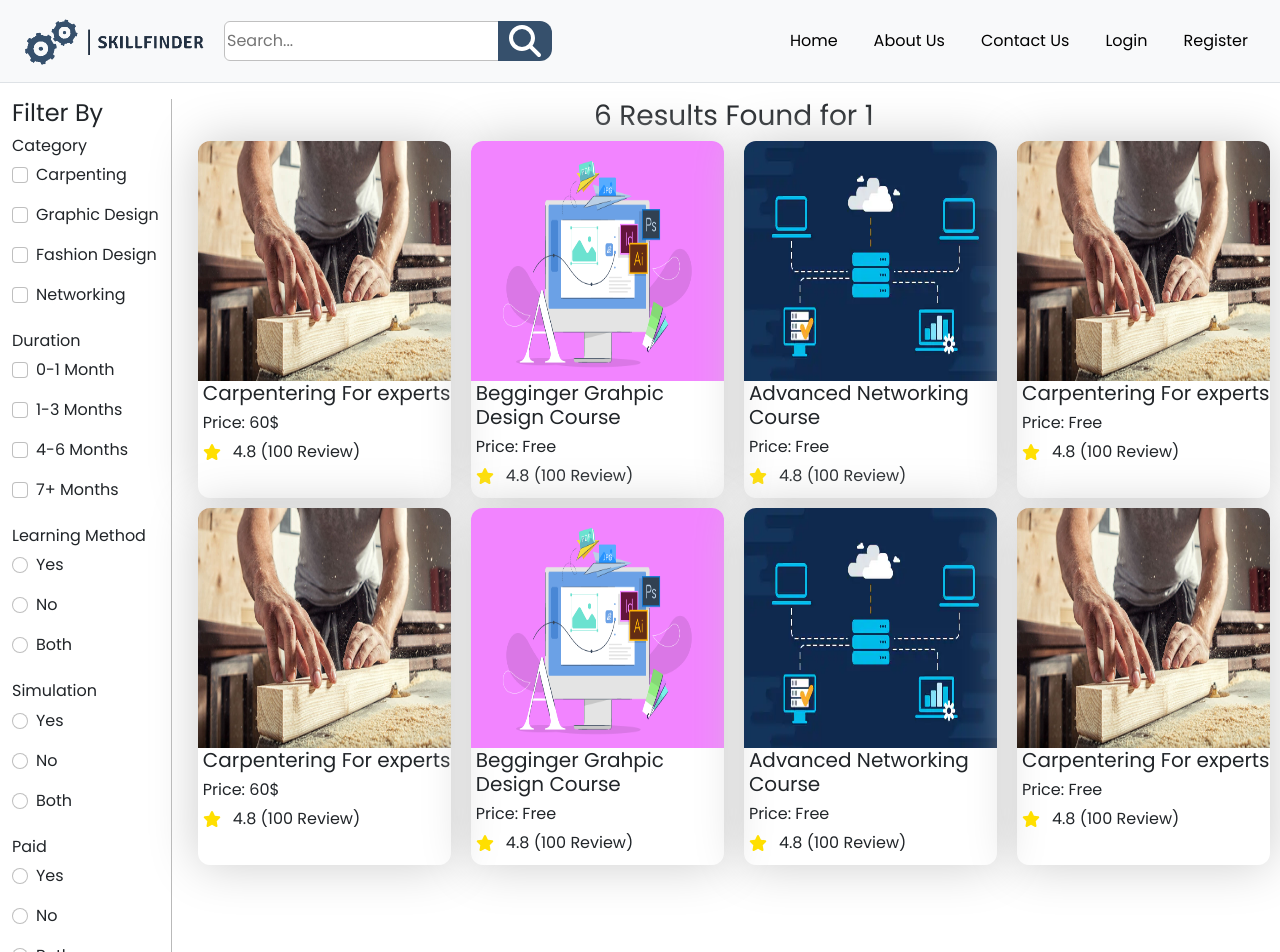
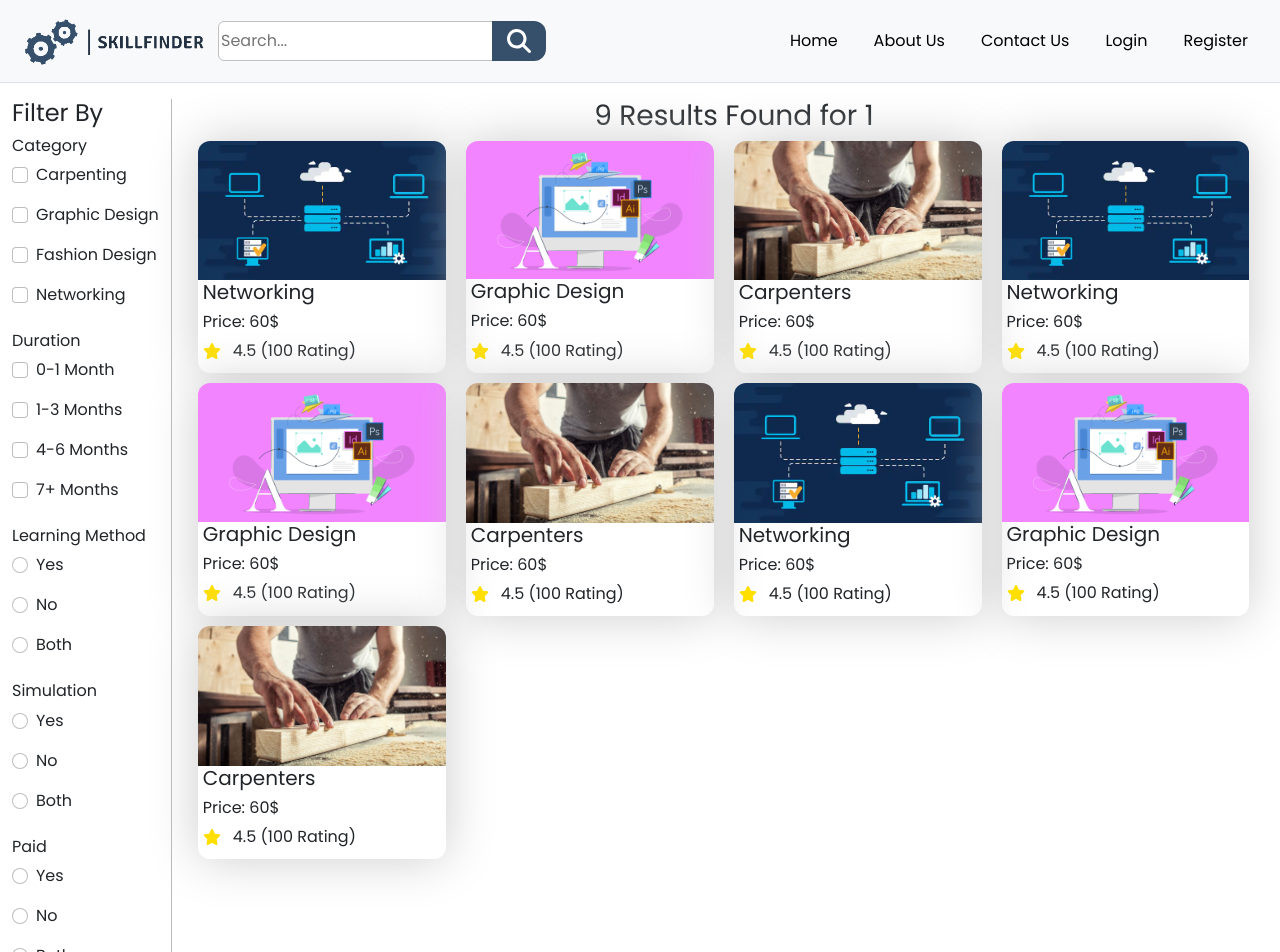
Before and after one commit to MohamadThaine/SkillFinder, a React (Create React App) app in the folder client/: page /Search/1 in a window 1280 px wide. Shown: the top 952 px of the page. Built offline with nearby package versions, Linux system fonts and the light colour scheme.

Commit message:
forgot to incude files

```diff
--- a/client/src/Assets/Styles/NavBar.css
+++ b/client/src/Assets/Styles/NavBar.css
@@ -33,6 +33,7 @@
     width: 26.5%;
     font-family: 'Poppins';
     outline: none;
+    margin-left: 10px;
 }
 
 .nav-bar-search-btn{
@@ -49,7 +50,7 @@
 }
 
 .nav-bar-search-btn > img{
-    height: 2rem;
+    height: 1.5rem;
 }
 
 .hideSearch{
@@ -66,7 +67,7 @@
     }
 
     .nav-bar-search-btn{
-        display: none;
+        display: none !important;
 
     }
 
--- /dev/null
+++ b/client/src/Assets/Styles/ScrollToTop.css
@@ -0,0 +1,48 @@
+.scroll-to-top{
+    position: fixed;
+    right: 2%;
+    bottom: 10%;
+    width: fit-content;
+    height: fit-content;
+    visibility: hidden;
+    border: none;
+    border-radius: 90px;
+    height: 5rem;
+    width: 5rem;
+    z-index: 1000;
+    box-shadow: 3px 3px 99px #0000009D;
+    transition: 300ms ease-in-out;
+    align-items: center;
+    justify-content: center;
+}
+
+.hover-to-show{
+    visibility: visible;
+    opacity: 0;
+}
+
+.hover-to-show:hover{
+    opacity: 1;
+}
+
+.show{
+    visibility: visible;
+    opacity: 1 !important;
+}
+
+.scroll-to-top > img {
+    width: 3rem;
+    height: 3rem;
+}
+
+@media screen and (max-width: 1000px){
+    .scroll-to-top{
+        width: 2rem;
+        height: 2rem;
+    }
+
+    .scroll-to-top > img{
+        width: 1rem;
+        height: 1rem;;
+    }
+}
--- a/client/src/Assets/Styles/Search.css
+++ b/client/src/Assets/Styles/Search.css
@@ -27,14 +27,14 @@
 }
 
 .result{
+    cursor: pointer;
     margin-top: 1rem;
     margin: 10px;
     border-radius: 12px;
     box-shadow: 0 0 50px #ccc;
-    display: flex;
     padding: 0 !important;
-    flex-direction: column;
     padding-bottom: 10px !important;
+    width: 22.7% !important;
 }
 
 .result-info > *{
@@ -43,7 +43,6 @@
 
 .result-img{
     width: 100%;
-    height: 15rem;
     border-radius: 12px 12px 0px 0px;
 }
 
@@ -66,19 +65,31 @@
 
 }
 
+@media screen and (max-width:1133px) {
+    .result{
+        width: 45% !important;
+    }
+
+    .rating-star{
+        width: 3rem !important;
+    }
+}
+
 @media screen and (max-width: 990px){
-    .searchPage .row{
-        margin-left: 0 !important;
-    }
 
     .searchHeader, .searchPageInput{
         display: flex !important;
     }
 
-    .result{
-        width: 100% !important;
-    }
+
     .filter-section{
         display: none !important;
     }
 }
+
+@media screen and (max-width: 600px){
+    .result{
+        width: 100% !important;
+        margin-left: -10px !important;
+    }
+}
--- a/client/src/Component/NavBar.js
+++ b/client/src/Component/NavBar.js
@@ -1,15 +1,16 @@
-import React, { useEffect, useState } from 'react'
+import React, { useEffect, useRef, useState } from 'react'
 import logo from '../Assets/Images/SkillFinderLogo.png'
 import searchIcon from '../Assets/Images/searchIcon.svg'
 import '../Assets/Styles/NavBar.css'
-import { useLocation, Link, useNavigate, useParams } from 'react-router-dom';
+import { useLocation, Link, useNavigate } from 'react-router-dom';
+import ScrollToTop from './ScrollToTop';
 
 function NavBar(){
   const currentLocation = useLocation();
   const navigate = useNavigate();
   const [currentPage, setCurrentPage] = useState('');
   const [searchKeyWords, setSearchKeyWords] = useState('');
-
+  const navRef = useRef();
   useEffect(() => {
     setCurrentPage(currentLocation.pathname);
     if(!currentLocation.pathname.startsWith('/Search')){
@@ -30,7 +31,8 @@ function NavBar(){
   }
 
     return(
-      <nav className="navbar navbar-expand-lg navbar-light bg-light border-bottom">
+     <>
+      <nav className="navbar navbar-expand-lg navbar-light bg-light border-bottom" ref={navRef}>
           <Link to='/' className="navbar-brand brand-link">
               <img className='logo' src={logo} alt='SkillFinder Logo' />
           </Link>
@@ -44,7 +46,7 @@ function NavBar(){
         </div>
 
         <div className="offcanvas-body">
-            <input className={"ms-3 defultInput nav-bar-search " + (currentPage=== '/'? 'hideSearch': '')}
+            <input className={"defultInput nav-bar-search " + (currentPage=== '/'? 'hideSearch': '')}
                    type="text" placeholder="Search..." aria-label="Search"
                     value={searchKeyWords} onChange={e => setSearchKeyWords(e.target.value)}/>
             <button className={'nav-bar-search-btn ' + (currentPage=== '/'? 'hideSearch': '')}>
@@ -66,6 +68,8 @@ function NavBar(){
           </div>
         </div>
       </nav>
+      <ScrollToTop viewRef={navRef} />
+      </>
     )
 }
 
--- /dev/null
+++ b/client/src/Component/ScrollToTop.js
@@ -0,0 +1,39 @@
+import { useEffect } from 'react';
+import arrowUp from '../Assets/Images/arrow-up.svg'
+import '../Assets/Styles/ScrollToTop.css'
+import useOnScreen from '../Hooks/useOnScreen';
+
+function ScrollToTop({viewRef}){
+    const isViewVisable = useOnScreen(viewRef)
+    const scrollToTop = () => {
+        window.scrollTo(0,0);
+    }
+
+    useEffect(() => {
+        const onScroll = () => {
+            if(!isViewVisable){
+                document.querySelector('.scroll-to-top').classList.add('show');
+                setTimeout(() => {
+                    document.querySelector('.scroll-to-top').classList.remove('show');
+                    document.querySelector('.scroll-to-top').classList.add('hover-to-show');
+                }, 1500)
+            }else{
+                document.querySelector('.scroll-to-top').classList.remove('show');
+                document.querySelector('.scroll-to-top').classList.remove('hover-to-show');
+            }
+        }
+
+        window.addEventListener('scroll', onScroll);
+
+        return () => window.removeEventListener('scroll', onScroll);
+    })
+
+    return(
+    <>
+        {<button className="scroll-to-top d-flex" onClick={scrollToTop}>
+            <img src={arrowUp} alt="arrow-up" />
+        </button>}
+    </>)
+}
+
+export default ScrollToTop;
--- a/client/src/Pages/ContactUs.js
+++ b/client/src/Pages/ContactUs.js
@@ -48,7 +48,7 @@ function ContactUs(){
     }
 
     onkeyup = (key) => {
-        if(key.which == 13){
+        if(key.which === 13){
             sendReport();
         }
     }
--- a/client/src/Pages/Search.js
+++ b/client/src/Pages/Search.js
@@ -1,18 +1,44 @@
 import React, { useState } from "react";
-import { useParams } from 'react-router-dom'
+import { useNavigate, useParams } from 'react-router-dom'
 import Networking from '../Assets/Images/NetworkingExample.png';
 import GrahpicDesign from '../Assets/Images/GraphicDesignExample.png';
 import Carpenters from '../Assets/Images/CarpentersExample.png';
 import RatingIcon from '../Assets/Images/RatingIcon.svg';
+import '../Assets/Styles/Search.css'
 
-import '../Assets/Styles/Search.css'
+const range = (start, end) => {
+    return [...Array(end).keys()].map((element) => element + start)
+};
+
+
 function Search(){
     const { keyWords } = useParams();
     const [searchKeyWords, setSearchKeyWords] = useState(keyWords.replace('%', ' '));
+    const [searchResults, setSearchResults] = useState([{title:'Networking', img:Networking, rating:"4.5 (100 Rating)",price: '60$'}
+                                                        ,{title:'Graphic Design', img:GrahpicDesign, rating:"4.5 (100 Rating)",price: '60$'}
+                                                        ,{title:'Carpenters', img:Carpenters, rating:"4.5 (100 Rating)",price: '60$'}
+                                                        ,{title:'Networking', img:Networking, rating:"4.5 (100 Rating)",price: '60$'}
+                                                        ,{title:'Graphic Design', img:GrahpicDesign, rating:"4.5 (100 Rating)",price: '60$'}
+                                                        ,{title:'Carpenters', img:Carpenters, rating:"4.5 (100 Rating)",price: '60$'}
+                                                        ,{title:'Networking', img:Networking, rating:"4.5 (100 Rating)",price: '60$'}
+                                                        ,{title:'Graphic Design', img:GrahpicDesign, rating:"4.5 (100 Rating)",price: '60$'}
+                                                        ,{title:'Carpenters', img:Carpenters, rating:"4.5 (100 Rating)",price: '60$'}]);
+    const navigate = useNavigate();
+    const search = () =>{
+        if(searchKeyWords === '') return;
+        navigate('/Search/' + searchKeyWords);
+    }
+
+    onkeyup = (e) => {
+        if(e.which === 13){
+            search();
+        }
+    }
+
     return(
         <div className='container-fluid searchPage'>
             <div className="searchHeader align-items-center">
-                <input className="defultInput searchPageInput ms-auto me-auto"/>
+                <input className="defultInput searchPageInput ms-auto me-auto" placeholder="Search..." value={searchKeyWords} onChange={e => setSearchKeyWords(e.target.value)}/>
             </div>
             <div className="row mt-3">
                 <div className="flex-column filter-section pb-3">
@@ -102,100 +128,8 @@ function Search(){
                     </div>
                 </div>
                 <div className="col ms-3">
-                    <h3 className="text-center">6 Results Found for {searchKeyWords}</h3>
-                    <div className="row result-row">
-                        <div className="col result">
-                            <img className="result-img" src={Carpenters} />
-                            <div className="row result-info">
-                                <h5>Carpentering For experts</h5>
-                                <h6>Price: 60$</h6>
-                            </div>
-                            <div className="row me-auto rating-info">
-                                 <img className="rating-star" src={RatingIcon} />
-                                 <span>4.8 (100 Review)</span>
-                            </div>
-                        </div>
-                        <div className="col result">
-                            <img className="result-img" src={GrahpicDesign} />
-                            <div className="row result-info">
-                                <h5>Begginger Grahpic Design Course</h5>
-                                <h6>Price: Free</h6>
-                            </div>
-                            <div className="row me-auto rating-info">
-                                 <img className="rating-star" src={RatingIcon} />
-                                 <span>4.8 (100 Review)</span>
-                            </div>
-                        </div>
-                        <div className="col result">
-                            <img className="result-img" src={Networking} />
-                            <div className="row result-info">
-                                <h5>Advanced Networking Course</h5>
-                                <h6>Price: Free</h6>
-                            </div>
-                            <div className="row me-auto rating-info">
-                                 <img className="rating-star" src={RatingIcon} />
-                                 <span>4.8 (100 Review)</span>
-                            </div>
-                        </div>
-                        <div className="col result">
-                            <img className="result-img" src={Carpenters} />
-                            <div className="row result-info">
-                                <h5>Carpentering For experts</h5>
-                                <h6>Price: Free</h6>
-                            </div>
-                            <div className="row me-auto rating-info">
-                                 <img className="rating-star" src={RatingIcon} />
-                                 <span>4.8 (100 Review)</span>
-                            </div>
-                        </div>
-                    </div>
-                    <div className="row result-row">
-                        <div className="col result">
-                            <img className="result-img" src={Carpenters} />
-                            <div className="row result-info">
-                                <h5>Carpentering For experts</h5>
-                                <h6>Price: 60$</h6>
-                            </div>
-                            <div className="row me-auto rating-info">
-                                 <img className="rating-star" src={RatingIcon} />
-                                 <span>4.8 (100 Review)</span>
-                            </div>
-                        </div>
-                        <div className="col result">
-                            <img className="result-img" src={GrahpicDesign} />
-                            <div className="row result-info">
-                                <h5>Begginger Grahpic Design Course</h5>
-                                <h6>Price: Free</h6>
-                            </div>
-                            <div className="row me-auto rating-info">
-                                 <img className="rating-star" src={RatingIcon} />
-                                 <span>4.8 (100 Review)</span>
-                            </div>
-                        </div>
-                        <div className="col result">
-                            <img className="result-img" src={Networking} />
-                            <div className="row result-info">
-                                <h5>Advanced Networking Course</h5>
-                                <h6>Price: Free</h6>
-                            </div>
-                            <div className="row me-auto rating-info">
-                                 <img className="rating-star" src={RatingIcon} />
-                                 <span>4.8 (100 Review)</span>
-                            </div>
-                        </div>
-                        <div className="col result">
-                            <img className="result-img" src={Carpenters} />
-                            <div className="row result-info">
-                                <h5>Carpentering For experts</h5>
-                                <h6>Price: Free</h6>
-                            </div>
-                            <div className="row me-auto rating-info">
-                                 <img className="rating-star" src={RatingIcon} />
-                                 <span>4.8 (100 Review)</span>
-                            </div>
-                        </div>
-                    </div>
-
+                    <h3 className="text-center">{searchResults.length} Results Found for {keyWords}</h3>
+                    <SearchResult resultList={searchResults} />
                 </div>
             </div>
         </div>
@@ -203,16 +137,33 @@ function Search(){
 
 }
 
-const SearchResult = ({resultList}) =>{
+const SearchResult = ({resultList}) => {
+    const rowLength = range(1, Math.ceil(resultList.length/4));
     return(
-        resultList.map(result => {
-            return <Result key={result.id} result={result}/>
-        })
+        rowLength.map((row) => (
+            <div className="row result-row">
+                {resultList.slice((row - 1)*4, row*4).map((result) => (
+                    <Result result={result} />
+                ))}
+            </div>
+        ))
     )
 }
 
 const Result = ({result}) => {
-
+    return(
+        <div className="result">
+            <img className="result-img" src={result.img} />
+            <div className="row result-info">
+                <h5>{result.title}</h5>
+                <h6>Price: {result.price}</h6>
+            </div>
+            <div className="row me-auto rating-info">
+                <img className="rating-star" src={RatingIcon} />
+                <span>{result.rating}</span>
+            </div>
+        </div>
+    )
 }
 
 export default Search;
```
Also changed, not shown: client/src/Assets/Styles/Home.css (+29 -8 lines), client/src/Hooks/useOnScreen.js (added, +18 -0 lines), client/src/Pages/Home.js (+4 -3 lines).
